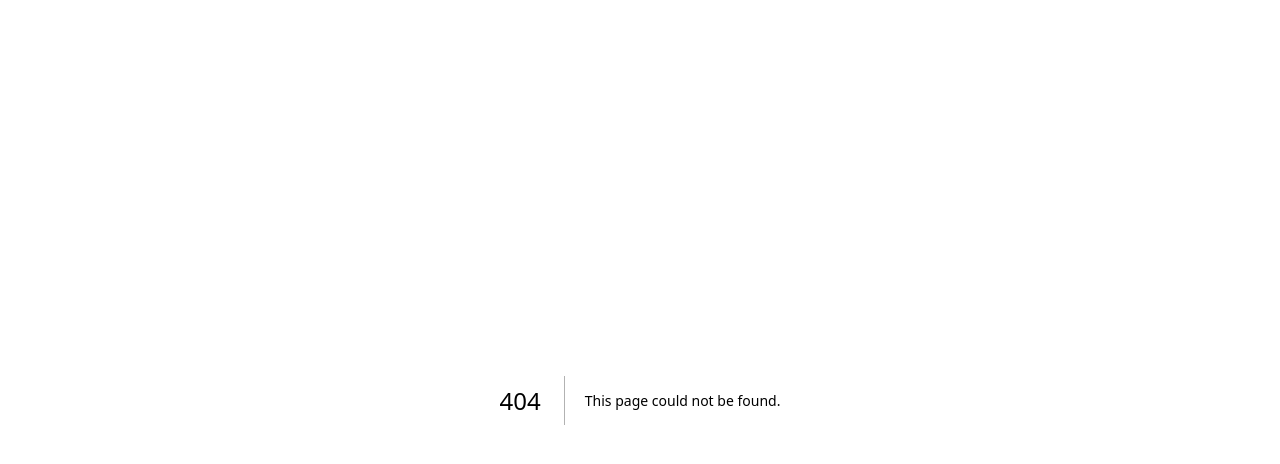
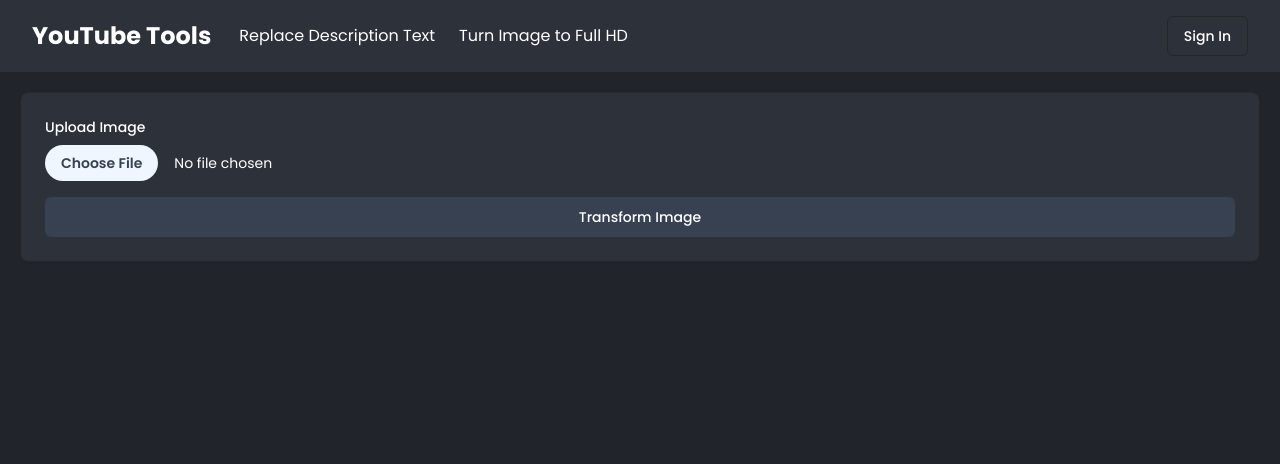
Before and after one commit to kristiyann/youtube-tools, a Next.js app: page /youtube/image-to-fullhd in a window 1280 px wide. Before the commit this address had no page. Shown: the top 464 px of the page. Built offline with nearby package versions, Linux system fonts and the light colour scheme; no server answers.

Commit message:
Add transformImage functionality

```diff
--- a/package.json
+++ b/package.json
@@ -22,6 +22,7 @@
     "next-themes": "^0.3.0",
     "react": "^18",
     "react-dom": "^18",
+    "sharp": "^0.33.5",
     "tailwind-merge": "^2.5.2",
     "tailwindcss-animate": "^1.0.7"
   },
--- /dev/null
+++ b/src/app/youtube/image-to-fullhd/page.tsx
@@ -0,0 +1,89 @@
+/* eslint-disable @next/next/no-img-element */
+'use client';
+
+import { useState } from 'react';
+import { Card } from '@/components/ui/card';
+import { Button } from '@/components/ui/button';
+import { transformImage } from '@/app/actions/transformImage';
+import { Header } from '@/components/header';
+
+export default function ImageEditor() {
+	const [isLoading, setIsLoading] = useState(false);
+	const [previewUrl, setPreviewUrl] = useState<string | null>(null);
+	const [error, setError] = useState<string | null>(null);
+
+	async function handleSubmit(formData: FormData) {
+		setIsLoading(true);
+		setError(null);
+
+		try {
+			const result = await transformImage(formData);
+
+			if (result.error) {
+				setError(result.error);
+			} else if (result.url) {
+				setPreviewUrl(result.url);
+			}
+		} catch (error) {
+			setError(error instanceof Error ? error.message : 'Failed to process image');
+		} finally {
+			setIsLoading(false);
+		}
+	}
+
+	return (
+		<div className="w-full min-h-screen dark:bg-nxp-dark-primary dark:text-white">
+			<Header/>
+			<main>
+				<Card className="dark:bg-nxp-dark-secondary dark:text-white m-5 p-6">
+					<form action={handleSubmit} className="space-y-4">
+						<div className="space-y-2">
+							<label
+								htmlFor="image"
+								className="block text-sm font-medium text-white"
+							>
+								Upload Image
+							</label>
+							<input
+								type="file"
+								id="image"
+								name="image"
+								accept="image/*"
+								className="block w-full text-sm text-white
+                                file:mr-4 file:py-2 file:px-4
+                                file:rounded-full file:border-0
+                                file:text-sm file:font-semibold
+                                file:bg-blue-50 file:text-gray-700
+                                hover:file:bg-blue-100"
+							/>
+						</div>
+						<Button
+							type="submit"
+							disabled={isLoading}
+							className="w-full dark:bg-gray-700 dark:hover:bg-gray-800 dark:text-white"
+						>
+							{isLoading ? 'Processing...' : 'Transform Image'}
+						</Button>
+					</form>
+
+					{error && (
+						<div className="mt-4 p-4 bg-red-50 text-red-700 rounded">
+							{error}
+						</div>
+					)}
+
+					{previewUrl && (
+						<div className="mt-6">
+							<h3 className="text-lg font-medium mb-2">Transformed Image</h3>
+							<img
+								src={previewUrl}
+								alt="Transformed"
+								className="w-full rounded shadow-lg"
+							/>
+						</div>
+					)}
+				</Card>
+			</main>
+		</div>
+	);
+}
```
Also changed, not shown: src/app/actions/transformImage.ts (added, +72 -0 lines), 2 other files (tests, documents, lock files or other folders).
